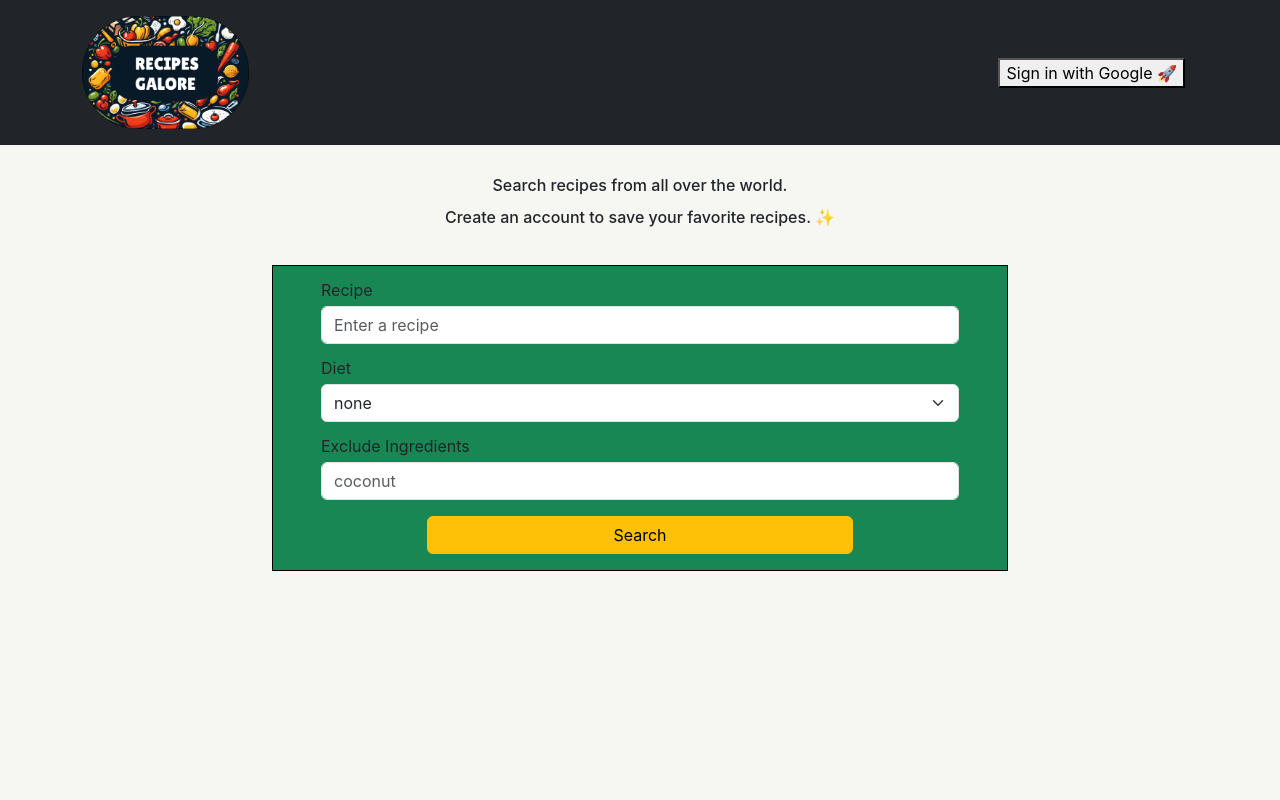
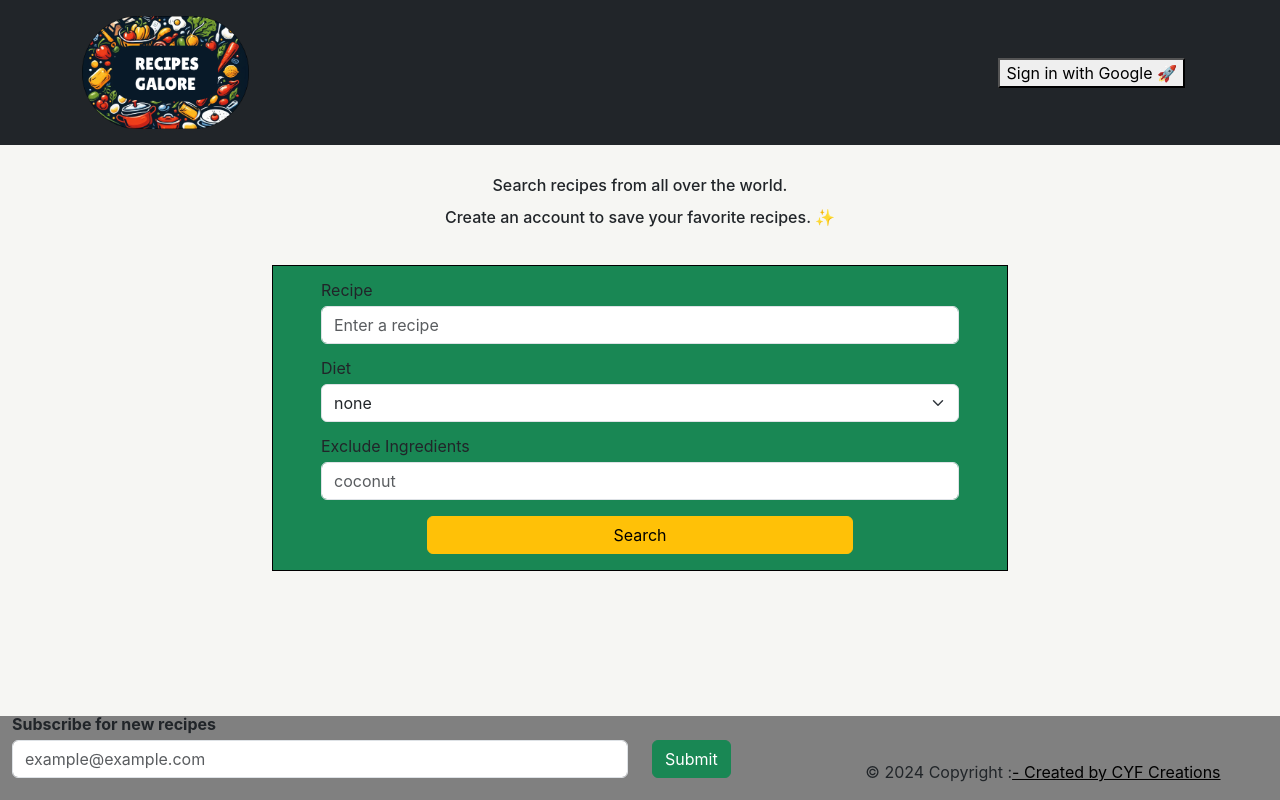
Before and after one commit to DouglasVDM/RecipesGalore, a React (Create React App) app in the folder frontend/: page / in a window 1280 px wide. Built offline with nearby package versions, Linux system fonts and the light colour scheme.

Commit message:
nfront end for footer

```diff
--- a/frontend/src/App.js
+++ b/frontend/src/App.js
@@ -1,12 +1,14 @@
 import React from "react";
 import Home from "./components/Home";
 import Header from "./components/Header";
+import Footer from "./components/Footer";
 
 const App = () => {
   return (
     <div className="m-0">
       <Header />
       <Home />
+      <Footer />
     </div>
   );
 };
--- /dev/null
+++ b/frontend/src/components/Footer.js
@@ -0,0 +1,41 @@
+import React from "react";
+import { Container, Form, Button, Col, Row } from 'react-bootstrap';
+
+const Footer = () => {
+    return (
+        <Container className="foot-container mt-4 " fluid
+        style={{
+            backgroundColor: "gray",
+            position: "fixed",
+            bottom: "0",
+            width: "100%",
+            paddingBottom: "20px" }}
+        >
+            <Row className="justify-content-md-center">
+                <Form.Group controlId="formEmail" className="mb-auto">
+                    <Row>
+                        <Col sm={6}>
+                            <Form.Label className="label-success"><strong>Subscribe for new recipes</strong></Form.Label>
+                            <Form.Control type="email" placeholder="example@example.com" />
+                        </Col>
+                        <Col sm={2}>
+                            <Button className="justify-content-md-center mt-4" variant="success">
+                                Submit
+                            </Button>
+                        </Col>
+                        <Col sm={4}>
+                            <div className="justify-content-md-center mt-5">
+                                © 2024 Copyright :
+                                <a className="text-black" href="#/">
+                                - Created by CYF Creations
+                                </a>
+                            </div>
+                        </Col>
+                    </Row>
+                </Form.Group>
+            </Row>
+        </Container>
+    )
+};
+
+export default Footer;
```
Also changed, not shown: package.json (+6 -4 lines), 1 other file (tests, documents, lock files or other folders).
